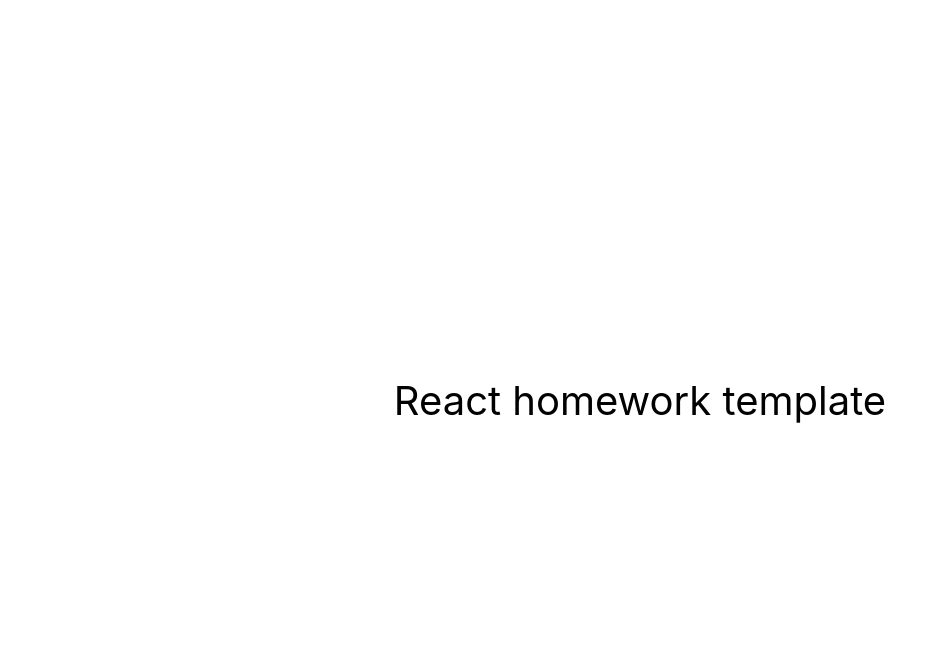
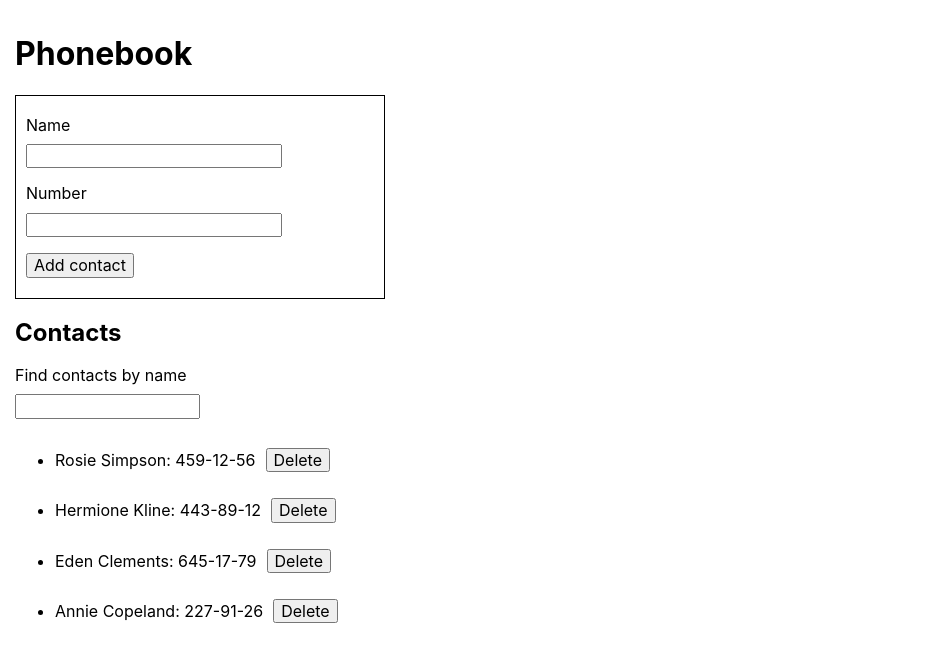
Before and after one commit to VorontsovaYulia/goit-react-hw-08-phonebook, a React (Create React App) app: page / in a window 1280 px wide. Shown: the top 662 px of the page, without its empty margins (0-932 px from the left). Built offline with nearby package versions, Linux system fonts and the light colour scheme.

Commit message:
add prevRepo

```diff
--- a/package.json
+++ b/package.json
@@ -2,14 +2,18 @@
   "name": "react-homework-template",
   "version": "0.1.0",
   "private": true,
-  "homepage": "https://goitacademy.github.io/react-homework-template/",
+  "homepage": "https://VorontsovaYulia/goit-react-hw-03-phonebook/",
   "dependencies": {
     "@testing-library/jest-dom": "^5.16.3",
     "@testing-library/react": "^12.1.4",
     "@testing-library/user-event": "^13.5.0",
+    "formik": "^2.4.3",
+    "modern-normalize": "^2.0.0",
+    "nanoid": "^4.0.2",
     "react": "^18.1.0",
     "react-dom": "^18.1.0",
     "react-scripts": "5.0.1",
+    "styled-components": "^6.0.7",
     "web-vitals": "^2.1.3"
   },
   "scripts": {
--- a/src/components/App.jsx
+++ b/src/components/App.jsx
@@ -1,16 +1,62 @@
-export const App = () => {
-  return (
-    <div
-      style={{
-        height: '100vh',
-        display: 'flex',
-        justifyContent: 'center',
-        alignItems: 'center',
-        fontSize: 40,
-        color: '#010101'
-      }}
-    >
-      React homework template
-    </div>
-  );
-};
+import { Component } from "react";
+import { GlobalStyle } from "./GlobalStyle";
+import { ContactForm } from "./ContactForm/ContactForm";
+import { ContactList } from "./ContactList/ContactList";
+import { Filter } from "./Filter/Filter";
+
+
+export class App extends Component {
+  state = {
+    contacts: [
+      { id: 'id-1', name: 'Rosie Simpson', number: '459-12-56' },
+      { id: 'id-2', name: 'Hermione Kline', number: '443-89-12' },
+      { id: 'id-3', name: 'Eden Clements', number: '645-17-79' },
+      { id: 'id-4', name: 'Annie Copeland', number: '227-91-26' },
+    ],
+    filter: ''
+  }
+
+  addContact = contact => {
+
+    for (const el of this.state.contacts) {
+          if (el.name === contact.name) {
+            return alert(`${el.name} is already in contacts.`)
+          }
+        }
+    this.setState(prevState => {
+      return {
+        contacts: [...prevState.contacts, contact]
+      }
+    })
+  };
+
+  getFilter = (value) => {
+    this.setState({
+      filter: value,
+    })
+  }
+
+  handleDelete = (cardId) => {
+    this.setState(prevState => {
+      return {
+        contacts: prevState.contacts.filter(el=> el.id !== cardId)
+      }
+    })
+
+  }
+
+  render() {
+    const filterContacts = this.state.contacts.filter(({ name }) => name.toLowerCase().includes(this.state.filter.toLowerCase()));
+
+    return (
+        <div>
+          <h1>Phonebook</h1>
+          <ContactForm addContact={this.addContact} />
+          <h2>Contacts</h2>
+          <Filter filter={this.getFilter} />
+        <ContactList listFilter={filterContacts} onDelete={this.handleDelete} />
+          <GlobalStyle />
+        </div>
+      );
+    }
+  }
--- /dev/null
+++ b/src/components/ContactCard/ContactCard.js
@@ -0,0 +1,10 @@
+import { Wrapper } from "./ContactCard.styled"
+
+export const ContactCard = ({ item: { id, name, number }, onDelete }) => {
+    return (
+        <Wrapper>
+            <p>{name}: {number}</p>
+            <button onClick={()=> onDelete(id)}>Delete</button>
+        </Wrapper>
+    )
+}
--- /dev/null
+++ b/src/components/ContactCard/ContactCard.styled.js
@@ -0,0 +1,7 @@
+import { styled } from "styled-components";
+
+export const Wrapper = styled.div`
+    display: flex;
+    flex-direction: row;
+    align-items: baseline;
+`
--- /dev/null
+++ b/src/components/ContactForm/ContactForm.js
@@ -0,0 +1,49 @@
+import { nanoid } from "nanoid";
+import { Formik, Field } from "formik";
+import { StyledForm, StyledLabel } from "./ContactForm.styled";
+
+export const ContactForm = ({addContact}) => {
+
+const nameId = nanoid();
+
+  return (
+    <Formik
+      initialValues={{
+        name: '',
+        number: ''
+      }}
+
+      onSubmit={(values, actions) => {
+
+        addContact({
+          id: nameId,
+          name: values.name,
+          number: values.number
+        })
+        actions.resetForm();
+      }}
+    >
+      <StyledForm>
+        <StyledLabel>Name
+          <Field
+          type="text"
+          name="name"
+          pattern="^[а-яА-ЯёЁa-zA-Z\s]+$"
+          title="Name may contain only letters, apostrophe, dash and spaces. For example Adrian, Jacob Mercer, Charles de Batz de Castelmore d'Artagnan"
+          required
+          />
+        </StyledLabel>
+        <StyledLabel>Number
+          <Field
+          type="tel"
+          name="number"
+          pattern="\+\d{1,4}?[ .\-\s]?\(?\d{1,3}?\)?[ .\-\s]?\d{1,4}[ .\-\s]?\d{1,4}[ .\-\s]?\d{1,9}"
+          title="Phone number must be digits and can contain spaces, dashes, parentheses and can start with +"
+          required
+          />
+        </StyledLabel>
+        <button type="submit">Add contact</button>
+      </StyledForm>
+    </Formik>
+    )
+}
--- /dev/null
+++ b/src/components/ContactForm/ContactForm.styled.js
@@ -0,0 +1,18 @@
+import { styled } from "styled-components";
+import { Form } from "formik";
+
+export const StyledForm = styled(Form)`
+    display: flex;
+    flex-wrap: wrap;
+    gap: 16px;
+    flex-direction: column;
+    align-items: baseline;
+    border: 1px solid black;
+    padding: 20px 0;
+`;
+
+export const StyledLabel = styled.label`
+    display: flex;
+    flex-direction: column;
+    gap: 10px;
+`;
--- /dev/null
+++ b/src/components/ContactList/ContactList.js
@@ -0,0 +1,13 @@
+import { ContactCard } from "components/ContactCard/ContactCard"
+
+export const ContactList = ({listFilter, onDelete}) => {
+    return (
+        <ul>
+            {listFilter.map(el => (
+                <li key={el.id}>
+                    <ContactCard item={el} onDelete={onDelete}  />
+                </li>
+            ))}
+        </ul>
+    )
+}
--- /dev/null
+++ b/src/components/Filter/Filter.js
@@ -0,0 +1,13 @@
+import { StyledLabel, StyledInput } from "./Filter.styled"
+
+export const Filter = ({ filter }) => {
+
+   const handleFilter = (evt) => {
+       filter(evt.currentTarget.value)
+    }
+        return (
+            <StyledLabel>Find contacts by name
+                <StyledInput onChange={handleFilter} name="filter" />
+            </StyledLabel>
+        )
+}
--- /dev/null
+++ b/src/components/Filter/Filter.styled.js
@@ -0,0 +1,11 @@
+import { styled } from "styled-components";
+
+export const StyledLabel = styled.label`
+    display: flex;
+    flex-direction: column;
+    gap: 10px;
+`;
+
+export const StyledInput = styled.input`
+    width: 185px;
+`
--- /dev/null
+++ b/src/components/GlobalStyle.js
@@ -0,0 +1,25 @@
+import { createGlobalStyle } from "styled-components";
+import 'modern-normalize';
+
+export const GlobalStyle = createGlobalStyle`
+body {
+    width: 400px;
+    padding: 15px;
+    font-family: -apple-system, BlinkMacSystemFont, 'Segoe UI', 'Roboto', 'Oxygen',
+    'Ubuntu', 'Cantarell', 'Fira Sans', 'Droid Sans', 'Helvetica Neue',
+    sans-serif;
+    -webkit-font-smoothing: antialiased;
+    -moz-osx-font-smoothing: grayscale;
+};
+
+button {
+    margin: 0 10px;
+    display: inline-block;
+};
+
+
+code {
+    font-family: source-code-pro, Menlo, Monaco, Consolas, 'Courier New',
+    monospace;
+};
+`;
--- a/src/index.css
+++ /dev/null
@@ -1,15 +0,0 @@
-@import-normalize; /* bring in normalize.css styles */
-
-body {
-  margin: 0;
-  font-family: -apple-system, BlinkMacSystemFont, 'Segoe UI', 'Roboto', 'Oxygen',
-    'Ubuntu', 'Cantarell', 'Fira Sans', 'Droid Sans', 'Helvetica Neue',
-    sans-serif;
-  -webkit-font-smoothing: antialiased;
-  -moz-osx-font-smoothing: grayscale;
-}
-
-code {
-  font-family: source-code-pro, Menlo, Monaco, Consolas, 'Courier New',
-    monospace;
-}
--- a/src/index.js
+++ b/src/index.js
@@ -1,7 +1,6 @@
 import React from 'react';
 import ReactDOM from 'react-dom/client';
 import { App } from 'components/App';
-import './index.css';
 
 ReactDOM.createRoot(document.getElementById('root')).render(
   <React.StrictMode>
```
Also changed, not shown: 1 other file (tests, documents, lock files or other folders).
